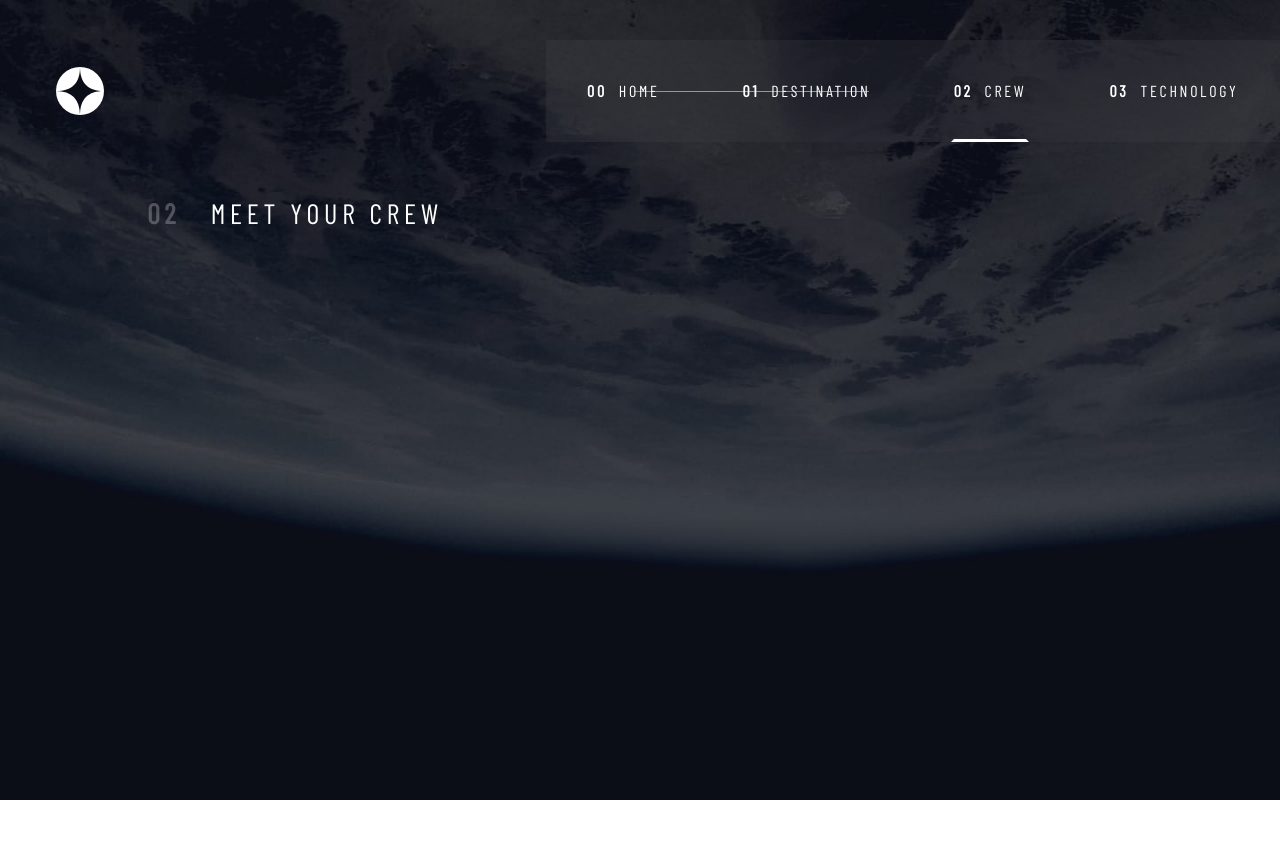
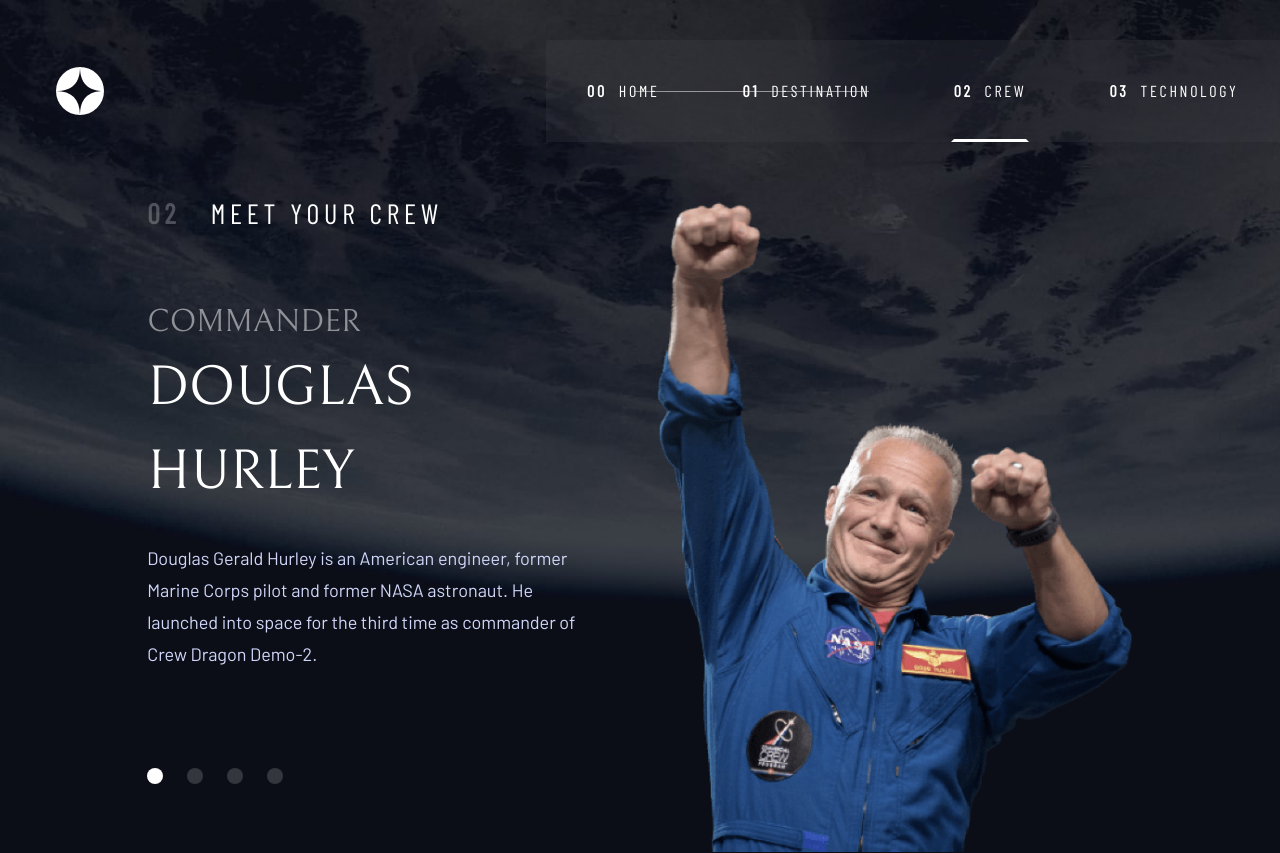
Before and after one commit to MaxTarasevich/space-tourism, a React (Create React App) app: page /Crew in a window 1280 px wide. Before the commit the page ends 800 px from the top, so only its background shows below. Built offline with nearby package versions, Linux system fonts and the light colour scheme.

Commit message:
feat:crew page ready

```diff
--- a/src/index.css
+++ b/src/index.css
@@ -80,11 +80,11 @@
     }
 
     .typ-heading3{
-        @apply lg:text-head3 md:text-[40px] text-[24px] uppercase;
+        @apply lg:text-head3 md:text-[40px] text-[24px] uppercase lg:text-left text-center;
     }
 
     .typ-heading4{
-        @apply lg:text-head4 md:text-[24px] text-[16px] uppercase;
+        @apply lg:text-head4 md:text-[24px] text-[16px] uppercase lg:text-left text-center;
     }
 
     .typ-heading5{
--- a/src/pages/Crew.tsx
+++ b/src/pages/Crew.tsx
@@ -1,12 +1,84 @@
-import React from 'react'
+import React, { useEffect, useState } from 'react'
 import TitlePage from '../components/TitlePage'
+
+import data from '../data/data.json'
+
+interface CrewData{
+    name: string;
+    images: {
+        png: string;
+        webp: string;
+    };
+    role: string;
+    bio: string;
+}
 
 
 const Crew = () => {
+
+const [crew,setCrew] = useState<CrewData[]>([])
+
+const [slide,setSlide] = useState<number>(0)
+
+useEffect(() => {
+  setCrew(data.crew)
+}, [])
+
+
+
+
   return (
   <section className='min-h-screen md:pt-[15%] pt-[23%] lg:bg-crew-bg-lg md:bg-crew-bg-md bg-crew-bg-sm bg-no-repeat bg-cover'>
       <div className="wrapper">
+
         <TitlePage page={'02'} text={'Meet your crew'} />
+
+        <div className='crew flex lg:justify-between justify-center items-stretch gap-14 lg:flex-nowrap flex-wrap mt-16'>
+        {crew[0] ?
+        <>
+        <div className="crew-content max-w-[488px] md:order-1 order-2 flex flex-col">
+
+              <h3 className="crew-subtitle typ-heading4 text-white-50">
+                {crew[slide].role}
+              </h3>
+
+              <h2 className="crew-title typ-heading3">
+                {crew[slide].name}
+              </h2>
+
+              <p className="crew-text max-w-[444px] typ-body text-purple lg:mt-7 mt-4">
+                {crew[slide].bio}
+              </p>
+
+              <div className="crew-navigation lg:absolute bottom-4 md:mt-10 md:mb-0 mb-8 flex  lg:justify-start justify-center gap-x-6 md:order-1 -order-10">
+
+               {crew.map((el,index)=>(
+                <div key={index}
+                     className={`lg:w-4 w-3 lg:h-4 h-3 rounded-full bg-white-100 cursor-pointer
+                              ${index===slide ? '' : 'opacity-[0.17]'} hover:opacity-50 animate-hover`}
+                     onClick={()=>setSlide(index)}
+                    >
+
+                </div>
+               ))}
+
+              </div>
+
+            </div>
+
+            <div className="crew-image lg:-mt-24 lg:h-fit md:h-[532px] h-[230px] md:w-fit
+                            w-full md:order-2 order-1 md:border-b-transparent border-b border-line-grey">
+
+              <img className='h-full mx-auto' src={crew[slide].images.png} alt={crew[slide].name} />
+
+            </div>
+
+        </> : 'loading'}
+
+
+
+
+        </div>
       </div>
   </section>
   )
```
